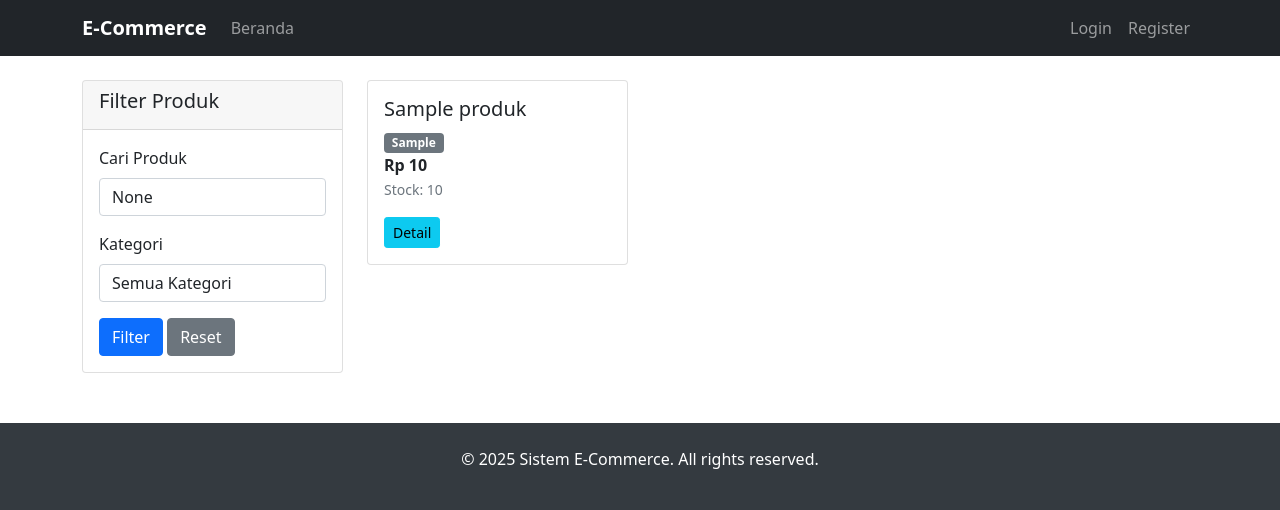
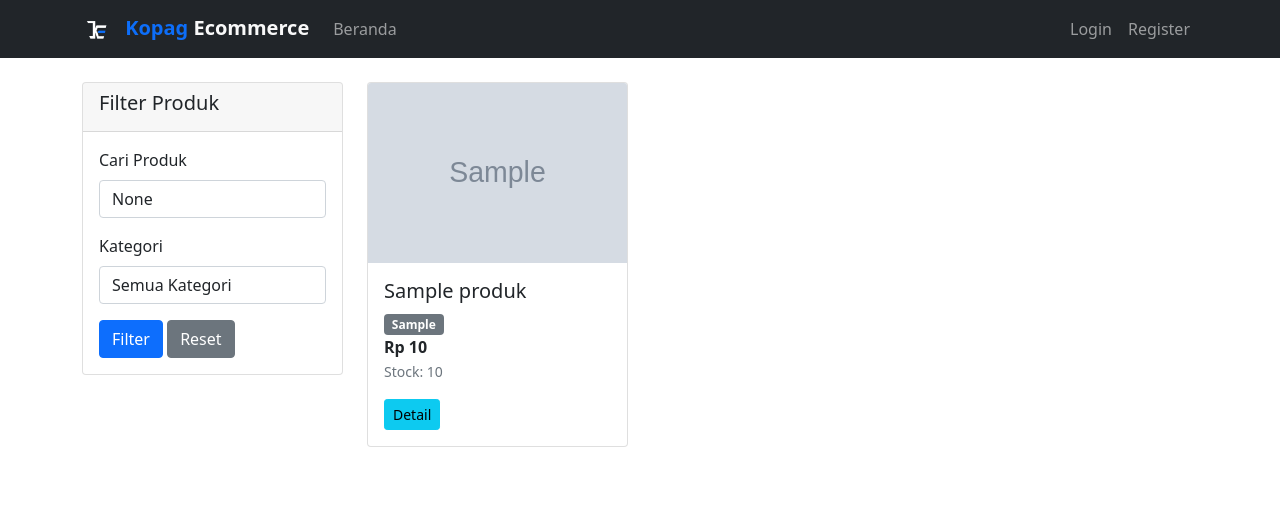
Before and after one commit to NDORRRRR/ecommerce_project, a Django app: page / in a window 1280 px wide. Shown: the top 510 px of the page. Run offline with Django 5.2, Linux system fonts and the light colour scheme; tables that the repository leaves empty hold one stand-in row (values such as "Sample post"); grey boxes marked "Sample" are stand-in pictures.

Commit message:
Update 1.9
Added Logo and Image for product

```diff
--- a/ecommerce/models.py
+++ b/ecommerce/models.py
@@ -1,4 +1,3 @@
-# models.py - UPDATED dengan integrasi pengiriman
 from django.db import models
 from django.contrib.auth.models import AbstractUser
 from django.core.validators import MinValueValidator
@@ -56,6 +55,7 @@ class Produk(models.Model):
     harga = models.DecimalField(max_digits=10, decimal_places=2, validators=[MinValueValidator(Decimal('0.01'))])
     stock = models.IntegerField(validators=[MinValueValidator(0)])
     berat = models.DecimalField(max_digits=8, decimal_places=2, default=1.0, help_text="Berat dalam kg")  # NEW
+    gambar = models.ImageField(upload_to='produk_images/', blank=True, null=True) # TAMBAHKAN BARIS INI
 
     def updatestock(self):
         # Method untuk update stock
--- a/templates/base.html
+++ b/templates/base.html
@@ -1,3 +1,4 @@
+    {% load static %}
 <!DOCTYPE html>
 <html lang="id">
 <head>
@@ -24,13 +25,22 @@
             color: white;
             margin-top: 50px;
         }
+        .kopag-text {
+            color: #0D6EF9; /*BIRU */
+        }
+        .ecommerce-text {
+            color: #F9F9F9; /*PUTIH ABU ABU*/
+        }
     </style>
 </head>
 <body>
     <!-- Navigation -->
     <nav class="navbar navbar-expand-lg navbar-dark bg-dark">
         <div class="container">
-            <a class="navbar-brand" href="{% url 'home' %}">E-Commerce</a>
+            <a class="navbar-brand" href="{% url 'home' %}">
+                <img src="{% static 'ecommerce/img/Kopag.png' %}" alt="Kopag E-Commerce" height="30" class="me-2">
+                <span class="kopag-text">Kopag</span><span class="ecommerce-text"> Ecommerce</span>
+            </a>
 
             <button class="navbar-toggler" type="button" data-bs-toggle="collapse" data-bs-target="#navbarNav">
                 <span class="navbar-toggler-icon"></span>
--- a/templates/ecommerce/home.html
+++ b/templates/ecommerce/home.html
@@ -1,11 +1,10 @@
 {% extends 'base.html' %}
-
+{% load static %}
 {% block title %}Beranda - E-Commerce{% endblock %}
 
 {% block content %}
 <div class="row">
     <div class="col-md-3">
-        <!-- Filter Sidebar -->
         <div class="card">
             <div class="card-header">
                 <h5>Filter Produk</h5>
@@ -35,11 +34,16 @@
     </div>
 
     <div class="col-md-9">
-        <!-- Products Grid -->
         <div class="row">
             {% for produk in produk_list %}
                 <div class="col-md-4 mb-4">
                     <div class="card product-card h-100">
+                        {# Tambahkan ini untuk gambar produk #}
+                        {% if produk.gambar %}
+                            <img src="{{ produk.gambar.url }}" class="card-img-top" alt="{{ produk.nama }}" style="height: 180px; object-fit: cover;">
+                        {% else %}
+                            <img src="{% static 'ecommerce/img/default_product.png' %}" class="card-img-top" alt="No Image" style="height: 180px; object-fit: cover;">
+                        {% endif %}
                         <div class="card-body">
                             <h5 class="card-title">{{ produk.nama }}</h5>
                             <p class="card-text">
@@ -73,7 +77,6 @@
             {% endfor %}
         </div>
 
-        <!-- Pagination -->
         {% if produk_list.has_other_pages %}
             <nav>
                 <ul class="pagination justify-content-center">
```
Also changed, not shown: templates/ecommerce/produk_detail.html (+7 -4 lines), ecommerce/migrations/0003_produk_gambar.py (added), ecommerce/static/ecommerce/img/Kopag.png (added), media/produk_images/keyboard.jpeg (added), media/produk_images/powerbank.jpeg (added), media/produk_images/tas_laptop.jpg (added), static/img/Kopag.png (added).
